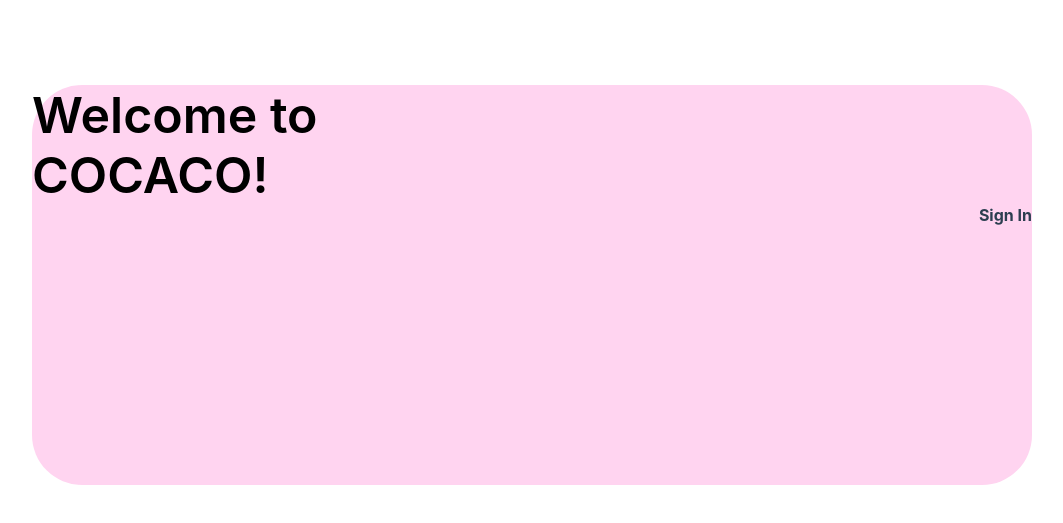
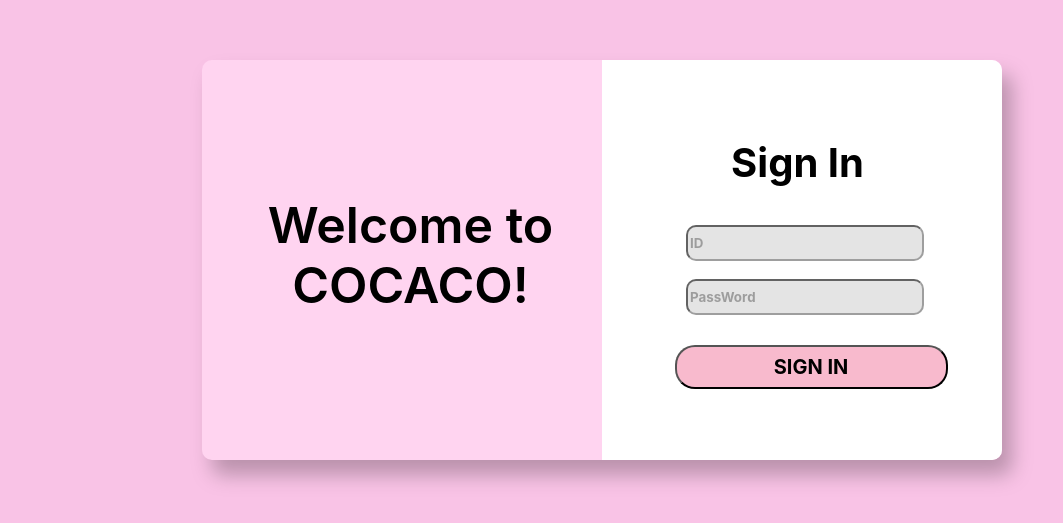
Before and after one commit to pce0303/ccc, a Vue app in the folder Pages/: page /#/login in a window 1280 px wide. Shown: the part 115-638 px from the top of the page, without its empty margins (176-1239 px from the left). Built offline with nearby package versions, Linux system fonts and the light colour scheme.

Commit message:
login profile second update

```diff
--- a/Pages/src/components/login.vue
+++ b/Pages/src/components/login.vue
@@ -1,35 +1,127 @@
+
 <template>
     <div id="login">
-        <div class="welcome">Welcome to<br>COCACO!</div>
+        <div class="welcome">Welcome to COCACO!</div>
         <div class="signin">Sign In</div>
+        <div class="signinbackground"></div>
+        <div>
+            <input class="ID" type=text name="id" placeholder="ID">
+            <br><br>
+            <input class="PS" type=text name="ps" placeholder="PassWord">
+        </div>
+        <button>SIGN IN</button>
+        <!-- v-on:click="OnClickButton" -->
+        <img src="">
     </div>
 </template>
 
 <style>
-
+    * {
+        background-color: #f9c3e6;
+    }
     #login {
-        width:1000px;
+        overflow: hidden;
+        width:800px;
         height: 400px;
         background-color: #FFD4F0;
-        margin: 200px;
-        border-radius: 50px;
+        /* margin: 200px; */
+        border-radius: 10px;
+        position: relative;
+        top: 115px;
+        left: 370px;
+        right: 50px;
+        filter: drop-shadow(10px 15px 10px rgba(0, 0, 0, 0.25));
+
+    }
+
+    .welcome {
+        background-color: #FFD4F0;
+        width: 517px;
+        height: 98px;
+        flex-shrink: 0;
+        color: #000;
+        text-align: center;
+        font-family: Inter;
+        font-size: 50px;
+        font-style: normal;
+        font-weight: 600;
+        line-height: normal;
+        position: relative;
+        top: 135px;
+        right: 50px;
     }
 
 
-    .welcome {
-        color: black;
-        font-size: 50px;
-        font-family: 'Inter';
-        font-weight:600;
-        text-align: left;
-        word-wrap: break-word;
+    .signin {
+        width: 241px;
+        height: 47px;
+        flex-shrink: 0;
+        color: #000;
+        background-color: white;
+        font-family: Inter;
+        font-size: 40px;
+        font-style: normal;
+        font-weight: 700;
+        line-height: normal;
+        position:relative;
+        z-index: 1;
+        left: 475px;
+        bottom: 20px;
     }
 
-    .signin {
-        text-align: right;
-        font-family: 'Inter';
-        font-weight: 700;
+    .signinbackground {
+        background-color: white;
+        width: 500px;
+        height: 400px;
+        position:relative;
+        bottom: 145px;
+        left: 400px;
+
     }
 
+    input {
+        background-color: #D9D9D9;
+        opacity: 0.7;
+        font-family: Inter;
+        font-weight: 700;
+        width: 230px;
+        height: 30px;
+        position: relative;
+        bottom: 380px;
+        left: 203px;
+        overflow: hidden;
+        border-radius: 10px;
+    }
 
+    button {
+        width: 273px;
+        height: 44px;
+        font-family: Inter;
+        font-weight: 700;
+        font-size: 20px;
+        font-display: center;
+        flex-shrink: 0;
+        border-radius: 20px;
+        background: rgba(242, 124, 160, 0.52);
+        position:relative;
+        bottom: 350px;
+        right: -209px;
+    }
 </style>
+
+
+
+
+
+
+<!--
+<script>
+    const app = new Vue ({
+        el: '#login',
+        methods: {
+            OnClickButton() {
+                console.log('SIGN IN!!!!')
+            },
+        },
+    });
+</script> -->
--- a/Pages/src/components/profile.vue
+++ b/Pages/src/components/profile.vue
@@ -1,8 +1,11 @@
 <template>
     <div id="profile">
-        <div class="img">사진</div>
+        <div class="img">
+            <img src="https://pbs.twimg.com/media/EbviXFOU4AUv1sP.jpg" width="270px" height="270px">
+        </div>
         <button class="upload">사진 업로드</button>
         <div class="name">이름</div>
+        <div class="namebackground"></div>
     </div>
 </template>
 
@@ -10,34 +13,58 @@
     #profile {
         width:700px;
         height: 400px;
+        background-clip: padding-box;
         background-color: #FFD4F0;
         margin: 200px;
         border-radius: 50px;
     }
 
     .img {
-        width: 300px;
-        height:300px;
+        width: 270px;
+        height:270px;
+        overflow: hidden;
+        background-clip: padding-box;
         background-color: #12000E;
         border-radius: 50%;
         position: relative;
-        top: 50px;
+        top: 70px;
         right: -40px;
 
     }
     .upload {
+        width: 200px;
+        height: 45px;
+        border-radius: 30px;
+        background-clip: padding-box;
+        background: rgb(224, 224, 224);
+        box-shadow: 0px 4px 4px 0px rgba(0, 0, 0, 0.25);
+        color: black;
+        flex-shrink: 0;
+        font-family: Inter;
+        font-weight: 500;
+        font-size: 20px;
+        line-height: 30px;
+        position: relative;
+        top: -115px;
+        right: -85px;
+    }
+
+    .name {
+        background-color: white;
         width: 300px;
-        height: 50px;
+        height: 40px;
         border-radius: 30px;
-        background: rgba(208, 204, 207, 0.59);
-        box-shadow: 0px 4px 4px 0px rgba(0, 0, 0, 0.25);
-        color: #775770;
         flex-shrink: 0;
-        font-family: 'Inter';
-        font-size: 24px;
-        font-style: border;
-        font-weight: 500;
-        line-height: 30px;
+        color: #000;
+        opacity: 0.7;;
+        font-family: Inter;
+        font-size: 20px;
+        font-style: normal;
+        font-weight: 700;
+        line-height: normal;
+        position:relative;
+        left: 330px;
+        bottom: 90px;
     }
 
 </style>
```
